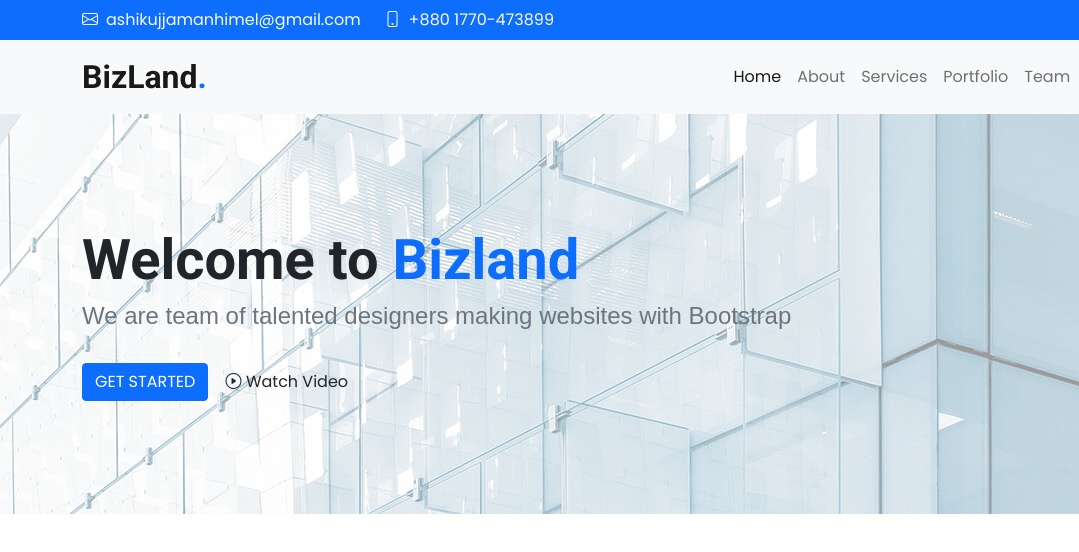
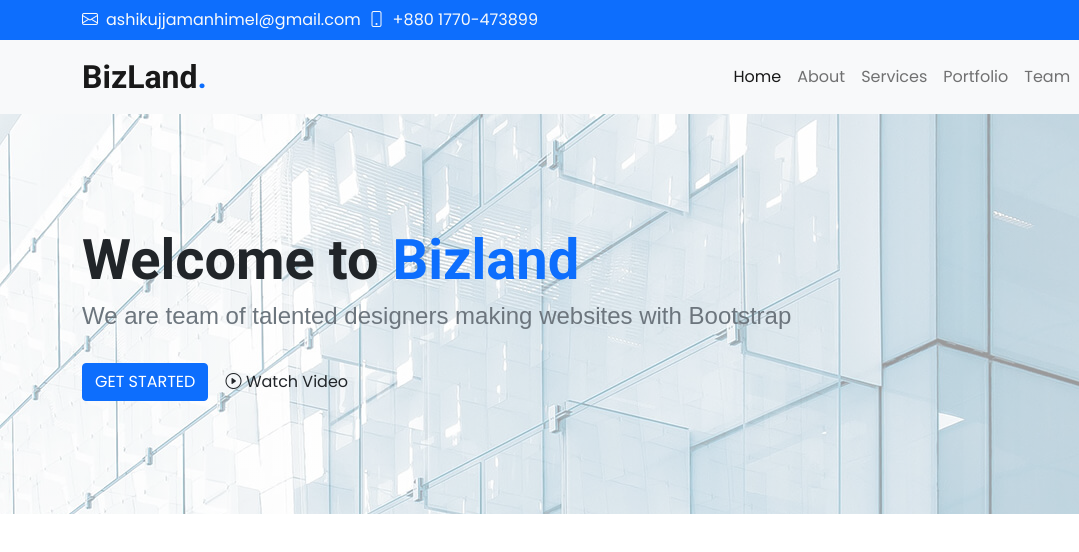
Before and after one commit to Ashik-Himel/Responsive-Single-Page-5, a plain HTML site: page index.html in a window 1280 px wide. Shown: the full height of the page, 0-1079 px from the left. Drawn offline with nearby package versions, Linux system fonts and the light colour scheme.

```diff
--- a/index.html
+++ b/index.html
@@ -19,7 +19,7 @@
 <div class="container-fluid bg-primary text-light py-2">
     <div class="container">
         <div class="row">
-            <div class="col-12 col-md-8 d-flex justify-content-between justify-content-md-start  gap-md-4">
+            <div class="col-12 col-md-8 d-flex flex-column align-items-center gap-2 flex-md-row">
                 <div class="d-flex gap-2">
                     <i class="bi bi-envelope"></i>
                     <span>ashikujjamanhimel@gmail.com</span>
```
